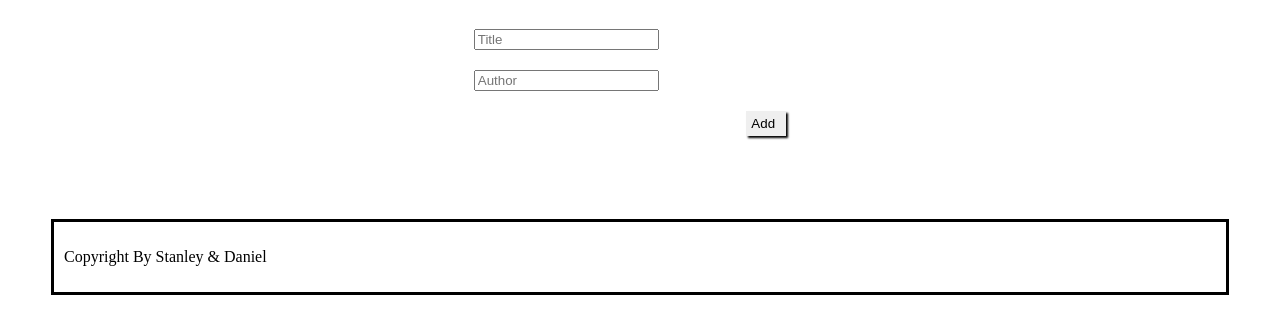
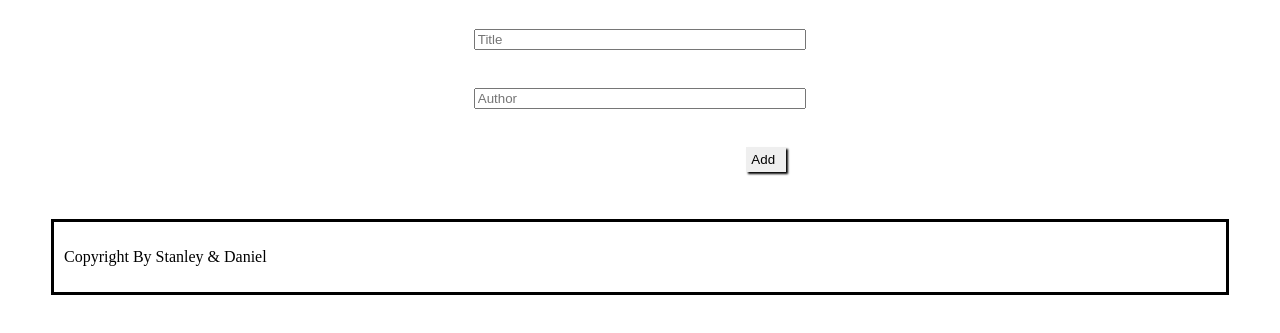
Before and after one commit to StarMindz/Awesome-Books, a website: page index.html in a window 1280 px wide. Shown: the part 177-510 px from the top of the page. Drawn offline with Linux system fonts and the light colour scheme.

Commit message:
Corrections to issues raised by code reviewer

```diff
--- a/index.html
+++ b/index.html
@@ -28,9 +28,11 @@
                 <div class="app-container">
                     <ul id="books-ul" class="nodisplay">
                     </ul>
-                    <form id="add-form" class="display-form">
+                    <form id="add-form" class="display-form display">
                         <input id="book-title" type="text" name="title" placeholder="Title" required>
+                        <br>
                         <input id="book-author" type="text" name="author" placeholder="Author" required>
+                        <br>
                         <button id="submit" type="submit">Add</button>
                     </form>
                     <div id="contact" class="contact nodisplay">
```
